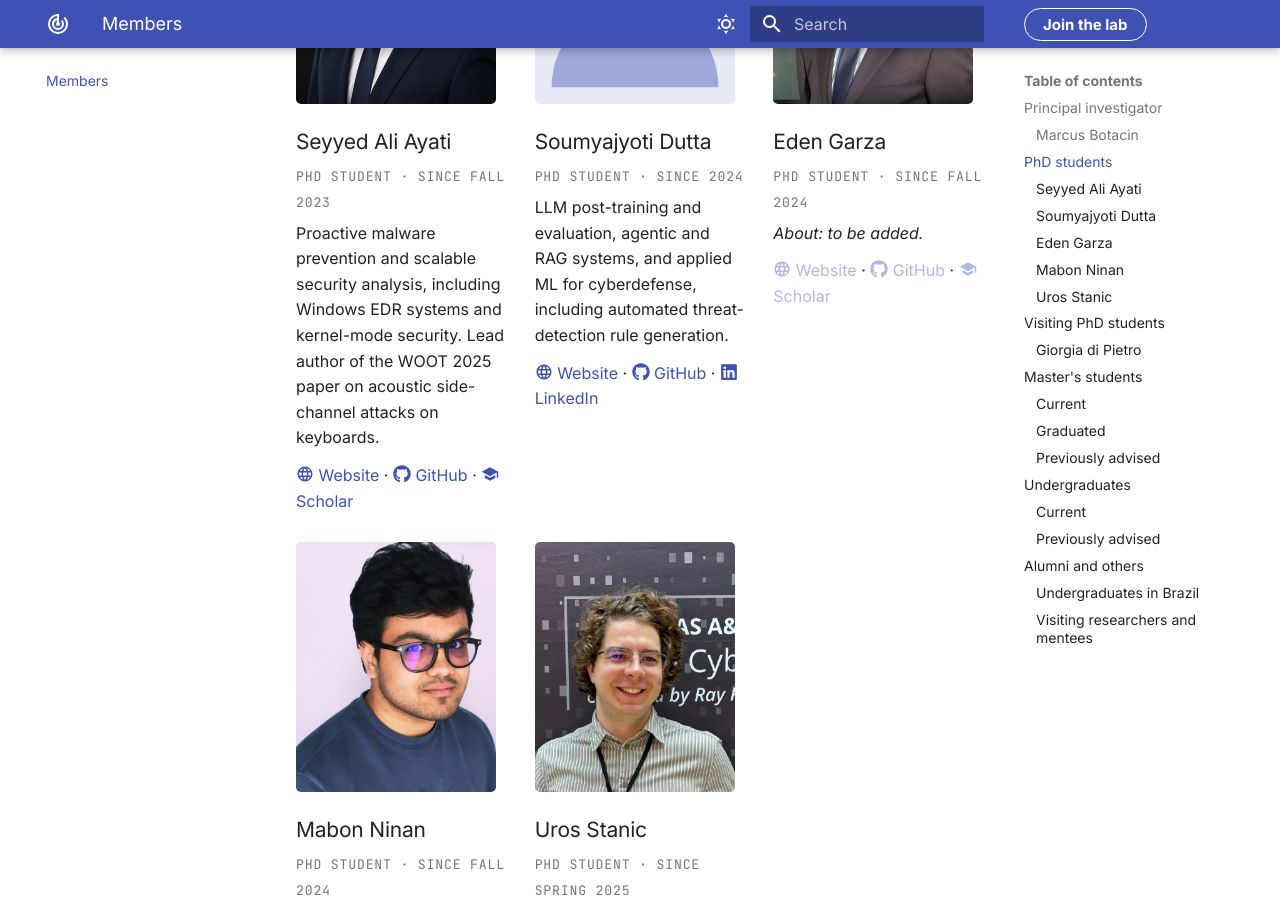
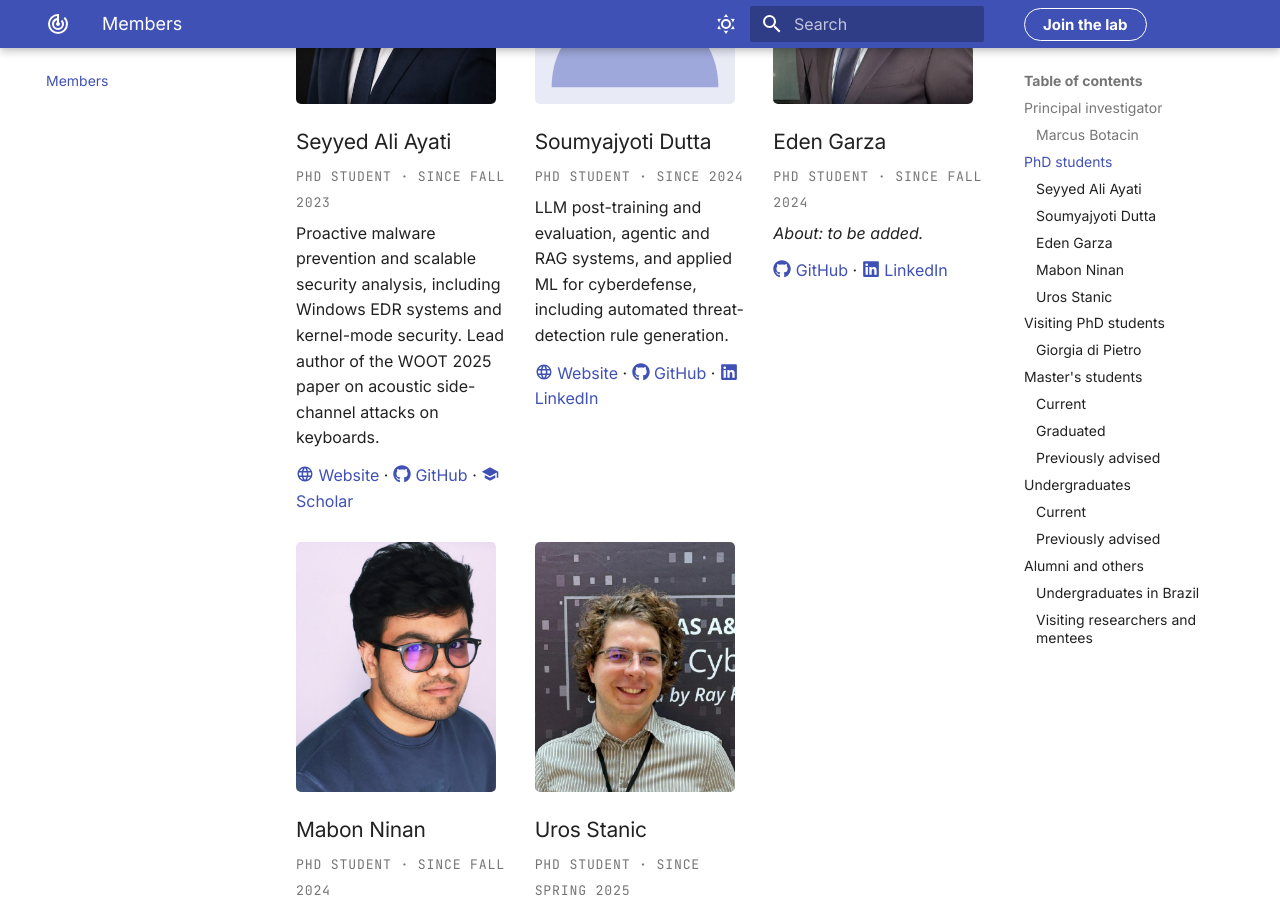
Before and after one commit to Botacin-s-Lab/botacin-s-lab.github.io, an MkDocs documentation site: the page built from docs/members/index.md, in a window 1280 px wide and 900 px high, scrolled down 1324 px. Built offline with MkDocs 1.6.1 and Material for MkDocs 9.7.7, drawn with Linux system fonts in a browser that asks for light colours.

Commit message:
Add Eden Garza's GitHub and LinkedIn links
Co-Authored-By: Claude Sonnet 5 <noreply@anthropic.com>

```diff
--- a/cards/phd/garza.md
+++ b/cards/phd/garza.md
@@ -6,6 +6,6 @@
 _About: to be added._ <!-- TODO(student): add bio, photo, links -->
 
 <div class="member-links" markdown>
-[:material-web: Website](#) · [:fontawesome-brands-github: GitHub](#) · [:material-school: Scholar](#)
+[:fontawesome-brands-github: GitHub](https://github.com/edengarza) · [:fontawesome-brands-linkedin: LinkedIn](https://www.linkedin.com/in/edengarza)
 </div>
 </div>
```
